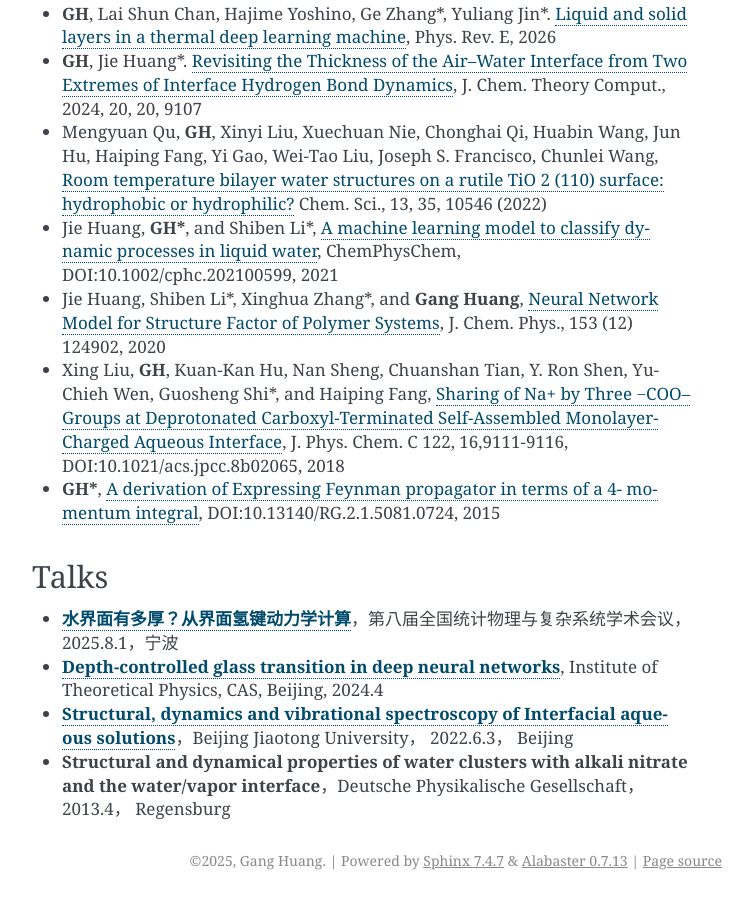
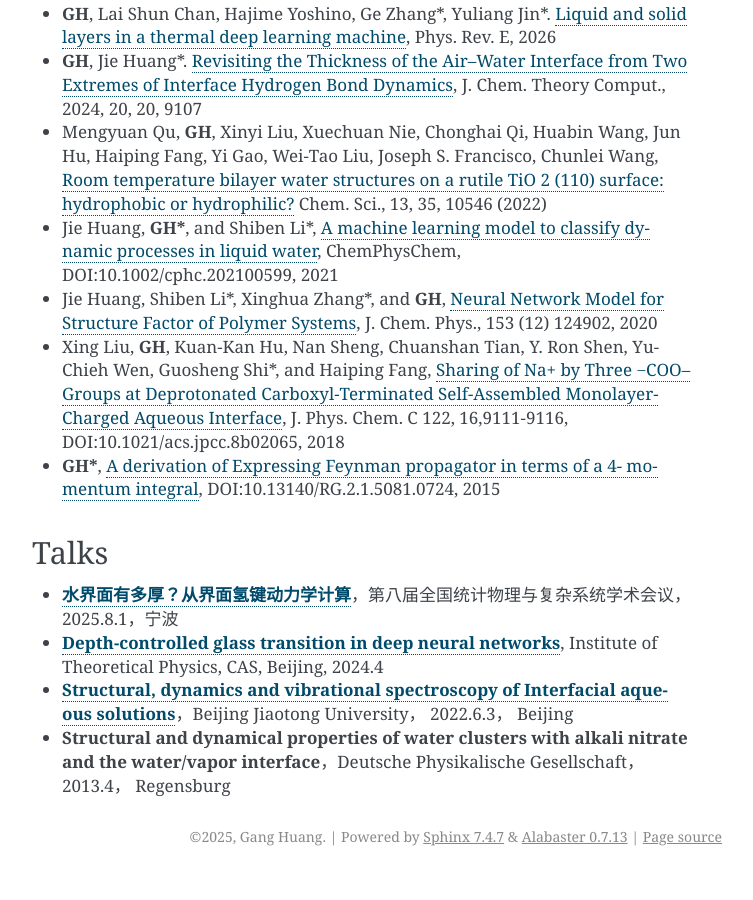
Before and after one commit to hg08/hg08.github.io, a Sphinx documentation site: the page built from doc/cv.md, in a window 1280 px wide and 900 px high, scrolled down 1360 px. Shown: the whole window, without its empty margins (388-1141 px from the left). Built offline with Sphinx 7.4.7, drawn with Linux system fonts in a browser that asks for light colours; after the commit the page ends 2236 px from its top, so only the background shows below that.

Commit message:
update cv

```diff
--- a/doc/cv.md
+++ b/doc/cv.md
@@ -43,7 +43,7 @@
 
 - Jie Huang, **GH\***, and Shiben Li*, [A machine learning model to classify dynamic processes
 in liquid water](https://chemistry-europe.onlinelibrary.wiley.com/doi/abs/10.1002/cphc.202100599), ChemPhysChem, DOI:10.1002/cphc.202100599, 2021
-- Jie Huang, Shiben Li*, Xinghua Zhang*, and **Gang Huang**, [Neural Network Model for Structure Factor of Polymer Systems](https://aip.scitation.org/doi/full/10.1063/5.0022464), J. Chem. Phys., 153 (12) 124902, 2020
+- Jie Huang, Shiben Li*, Xinghua Zhang*, and **GH**, [Neural Network Model for Structure Factor of Polymer Systems](https://aip.scitation.org/doi/full/10.1063/5.0022464), J. Chem. Phys., 153 (12) 124902, 2020
 
 - Xing Liu, **GH**, Kuan-Kan Hu, Nan Sheng, Chuanshan Tian, Y. Ron Shen, Yu-Chieh Wen, Guosheng Shi*, and Haiping Fang, [Sharing of Na+ by Three −COO– Groups at Deprotonated Carboxyl-Terminated Self-Assembled Monolayer-Charged Aqueous Interface](https://pubs.acs.org/doi/10.1021/acs.jpcc.8b02065), J. Phys. Chem. C 122, 16,9111-9116, DOI:10.1021/acs.jpcc.8b02065, 2018
 
```
